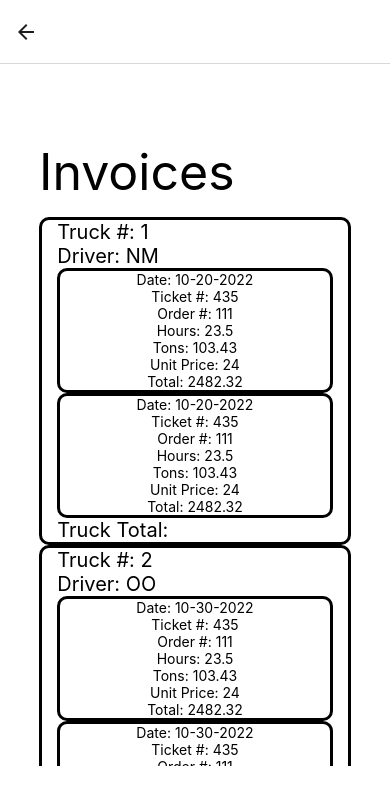
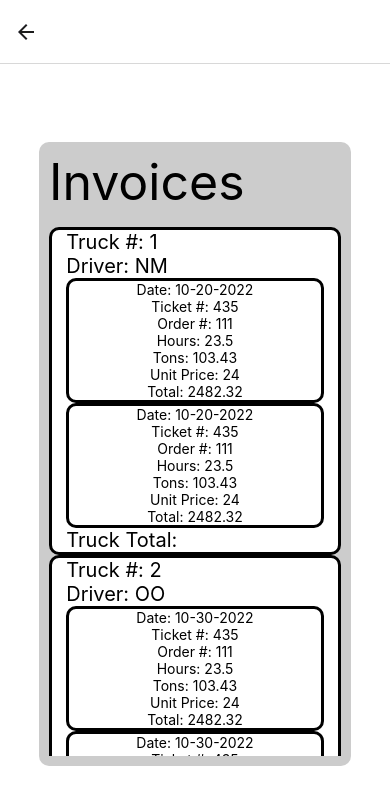
Before and after one commit to EECS581-Group16/TruckerApp, a React Native app: screen /AccountingScreen in a window 390 px wide. Shown: the top 804 px of the page. Built offline with nearby package versions, Linux system fonts and the light colour scheme.

Commit message:
changed outerContainer backgroundColor

```diff
--- a/App/Screens/AccountingScreen.jsx
+++ b/App/Screens/AccountingScreen.jsx
@@ -162,6 +162,9 @@ const styles = StyleSheet.create({
   outerContainer : {
     width: "80%",
     height: "80%",
+    backgroundColor: "#cccccc",
+    borderRadius: "10px",
+    padding: 10
   },
   softContainer : {
     backgroundColor: colors.white,
```
